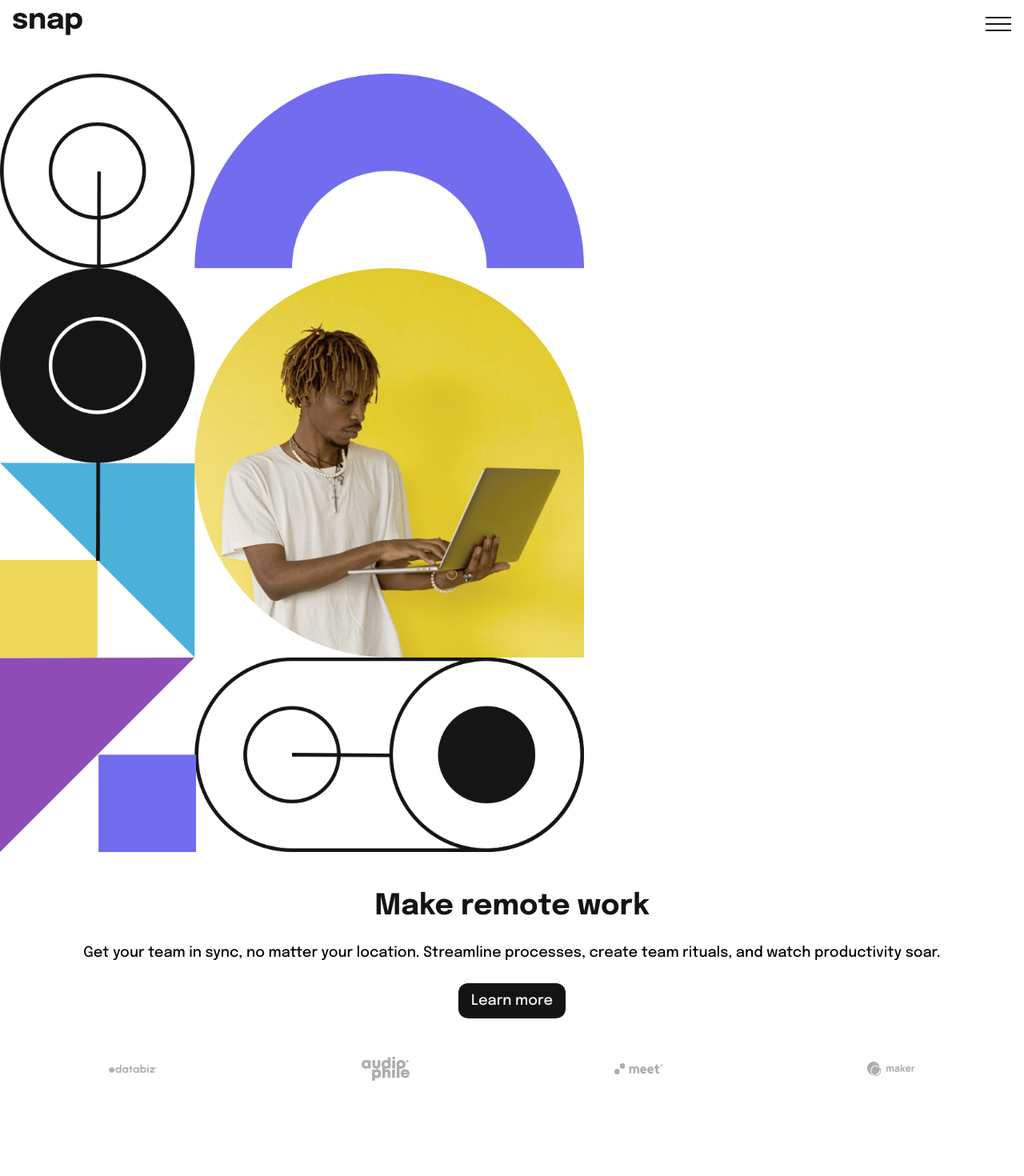
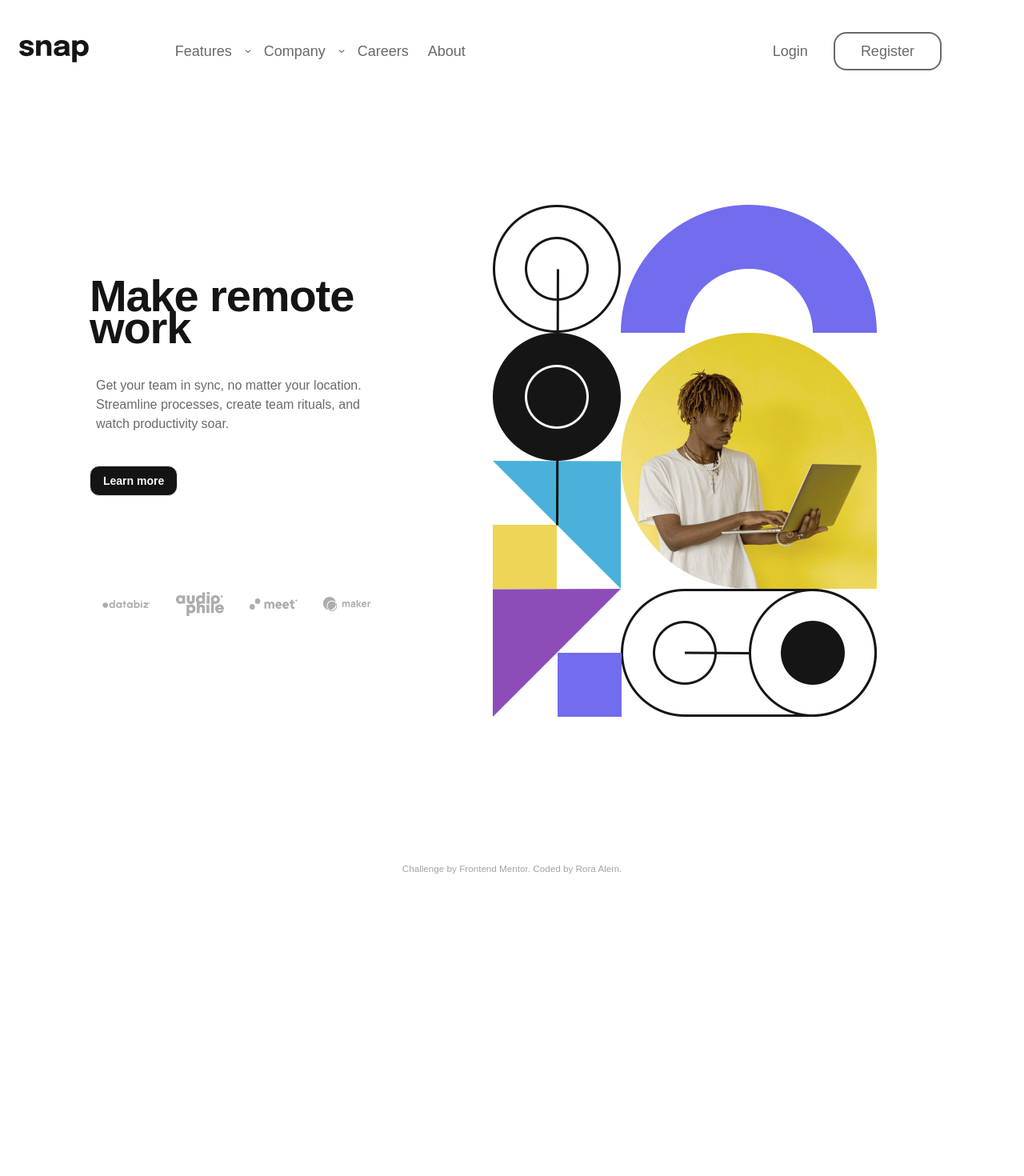
Before and after one commit to Rgit915/intro-section-with-dropdown-navigation, a Next.js app: page / in a window 1280 px wide. Shown: the top 1470 px of the page at 80% size. After the commit the page ends 1100 px from the top, so only its background shows below. Built offline with nearby package versions, Linux system fonts and the light colour scheme; a web font is replaced by a local one.

Commit message:
Improve layout

```diff
--- a/app/page.js
+++ /dev/null
@@ -1,99 +0,0 @@
-import Image from "next/image";
-
-export default function Home() {
-  return (
-    <div className="flex flex-col justify-center h-full w-full gap-8">
-      <header className="">
-        <div className="flex flex-row justify-between items-center w-full p-4">
-          <Image
-            src="/images/logo.svg"
-            alt="menu icon"
-            width={87}
-            height={35}
-          />
-          <Image
-            src="/images/icon-menu.svg"
-            alt="menu icon"
-            width={32}
-            height={18}
-          />
-        </div>
-
-
-      </header>
-      <main className="">
-        <section className="hero-section">
-          <div className="hero-image">
-            {/* Image for small screens */}
-            <div className="block lg:hidden">
-              <Image
-                src="/images/image-hero-mobile.png"
-                width={375}
-                height={280}
-                alt="hero image for mobile"
-                sizes="(max-width: 600px) 100vw"
-                priority
-              />
-            </div>
-
-            {/* Image for large screens */}
-            <div className="hidden lg:block">
-              <Image
-                src="/images/image-hero-desktop.png"
-                width={730}
-                height={300}
-                alt="hero image for desktop"
-                sizes="(min-width: 1024px) 50vw"
-                priority
-              />
-            </div>
-          </div>
-        </section>
-        <section className="features flex flex-col p-2 gap-12 my-10 ">
-          <div className="description text-center space-y-4">
-            <h1 className="font-bold text-4xl  text-almost-black">Make remote work</h1>
-            <p className="p-2">
-              Get your team in sync, no matter your location. Streamline processes,
-              create team rituals, and watch productivity soar.
-
-            </p>
-            <button className="bg-almost-black text-almost-white px-4 py-2 rounded-xl">Learn more</button>
-          </div>
-          <div className="client-logo flex items-center justify-around w-full">
-          <Image
-            src="/images/client-databiz.svg"
-            alt="menu icon"
-            width={60}
-            height={26}
-          />
-          <Image
-            src="/images/client-audiophile.svg"
-            alt="menu icon"
-            width={60}
-            height={26}
-          />
-          <Image
-            src="/images/client-meet.svg"
-            alt="menu icon"
-            width={60}
-            height={26}
-          />
-          <Image
-            src="/images/client-maker.svg"
-            alt="menu icon"
-            width={60}
-            height={26}
-          />
-          </div>
-        </section>
-
-      </main>
-      <footer className="">
-        <div className="attribution text-[0.73rem] text-center opacity-80 text-[#8c8c8c] mt-12">
-          Challenge by <a href="https://www.frontendmentor.io?ref=challenge" target="_blank">Frontend Mentor</a>.
-          Coded by <a href="https://www.linkedin.com/in/rora-alem" target="_blank">Rora Alem</a>.
-        </div>
-      </footer>
-    </div>
-  );
-}
--- a/app/page.jsx
+++ b/app/page.jsx
@@ -16,8 +16,8 @@ export default function Home() {
   }
   return (
     <div className="flex flex-col justify-center h-full w-full gap-8">
-      <header className="">
-        <div className="flex flex-row justify-between items-center w-full p-4">
+      <header className="flex flex-col p-2 lg:flex-row ">
+        <div className="flex flex-row justify-between items-center w-full p-4 lg:w-1/6">
           <Image
             src="/images/logo.svg"
             alt="menu icon"
@@ -30,26 +30,26 @@ export default function Home() {
             width={32}
             height={18}
             onClick={handleShowMenu}
-            className=" cursor-pointer"
+            className=" cursor-pointer lg:hidden "
             priority
           />
         </div>
         {toggleMenu && <Navbar closeMenu={handleCloseMenu} toggleMenu={toggleMenu} />}
         {/* Large Screen Navbar */}
-        <div className="hidden md:flex">
+        <div className="hidden lg:flex">
           <NavLinks />
         </div>
 
       </header>
-      <main className="">
+      <main className="flex flex-col  w-full md:flex-row-reverse md:justify-center md:items-center md:gap-12 md:p-4">
         <section className="hero-section">
-          <div className="hero-image">
+          <div className="hero-image lg:p-20">
             {/* Image for small screens */}
             <div className="block lg:hidden">
               <Image
                 src="/images/image-hero-mobile.png"
                 width={375}
-                height={280}
+                height={282}
                 alt="hero image for mobile"
                 sizes="(max-width: 600px) 100vw"
                 priority
@@ -60,8 +60,8 @@ export default function Home() {
             <div className="hidden lg:block">
               <Image
                 src="/images/image-hero-desktop.png"
-                width={730}
-                height={300}
+                width={480}
+                height={640}
                 alt="hero image for desktop"
                 sizes="(min-width: 1024px) 50vw"
                 priority
@@ -69,17 +69,17 @@ export default function Home() {
             </div>
           </div>
         </section>
-        <section className="features flex flex-col p-2 gap-12 my-10 ">
-          <div className="description text-center space-y-4">
-            <h1 className="font-bold text-4xl  text-almost-black">Make remote work</h1>
+        <section className="features flex flex-col p-2 gap-12 my-10 md:items-stretch md:max-w-xs lg:max-w-sm ">
+          <div className="description text-center space-y-4 md:space-y-8 md:text-left">
+            <h1 className="font-bold text-4xl  text-almost-black md:text-[3rem] md:tracking-[-1.11px] lg:text-[3.5rem]">Make remote work</h1>
             <p className="p-2 text-medium-gray text-base font-normal">
               Get your team in sync, no matter your location. Streamline processes,
               create team rituals, and watch productivity soar.
 
             </p>
-            <button className="bg-almost-black text-almost-white px-4 py-2 rounded-xl font-bold text-sm">Learn more</button>
+            <button className="bg-almost-black  text-almost-white px-4 py-2 border rounded-xl font-bold text-sm  hover:border-almost-black hover:bg-transparent hover:text-almost-black">Learn more</button>
           </div>
-          <div className="client-logo flex items-center justify-around w-full">
+          <div className="client-logo flex items-center justify-around w-full py-8 mt-10">
             <Image
               src="/images/client-databiz.svg"
               alt="menu icon"
```
Also changed, not shown: app/font/Epilogue/Epilogue-Italic-VariableFont_wght.ttf (renamed from public/font/Epilogue/Epilogue-Italic-VariableFont_wght.ttf), app/font/Epilogue/Epilogue-VariableFont_wght.ttf (renamed from public/font/Epilogue/Epilogue-VariableFont_wght.ttf), app/font/Epilogue/OFL.txt (renamed from public/font/Epilogue/OFL.txt), app/font/Epilogue/README.txt (renamed from public/font/Epilogue/README.txt), app/layout.jsx (renamed from app/layout.js).
